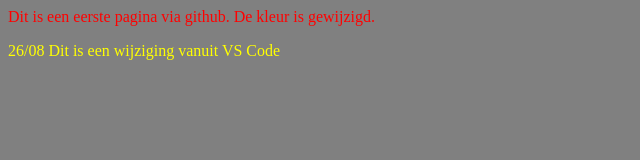
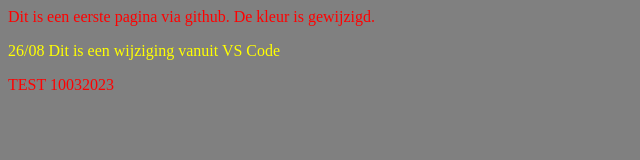
Before and after one commit to mmdprez/IF, a plain HTML site: page index.html in a window 1280 px wide. Shown: the whole page, without its empty margins (0-640 px from the left). Drawn offline with Linux system fonts and the light colour scheme.

Commit message:
Update index.html
Update 10032023

```diff
--- a/index.html
+++ b/index.html
@@ -8,6 +8,8 @@
 Dit is een eerste pagina via github.  De kleur is gewijzigd.
 <p>26/08 Dit is een wijziging vanuit VS Code</p>
 
+TEST 10032023
+
 
 
 </body>
```
